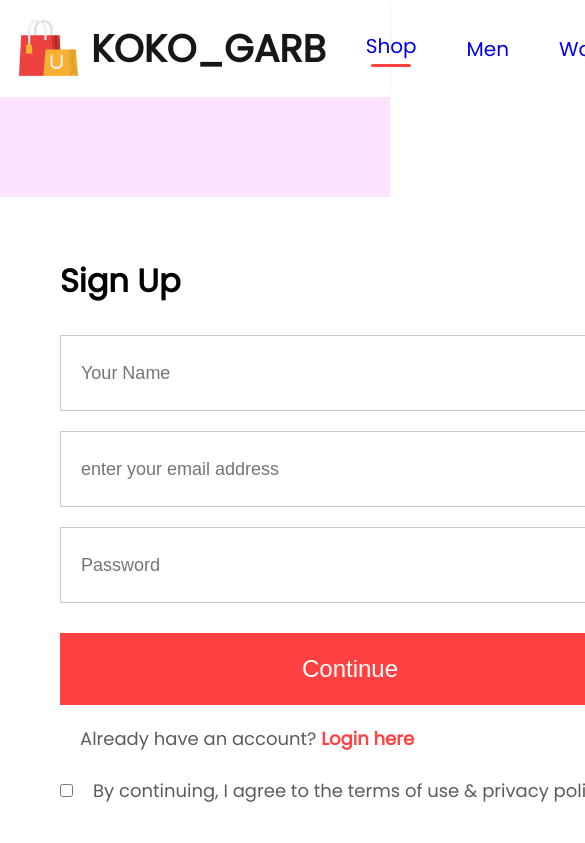
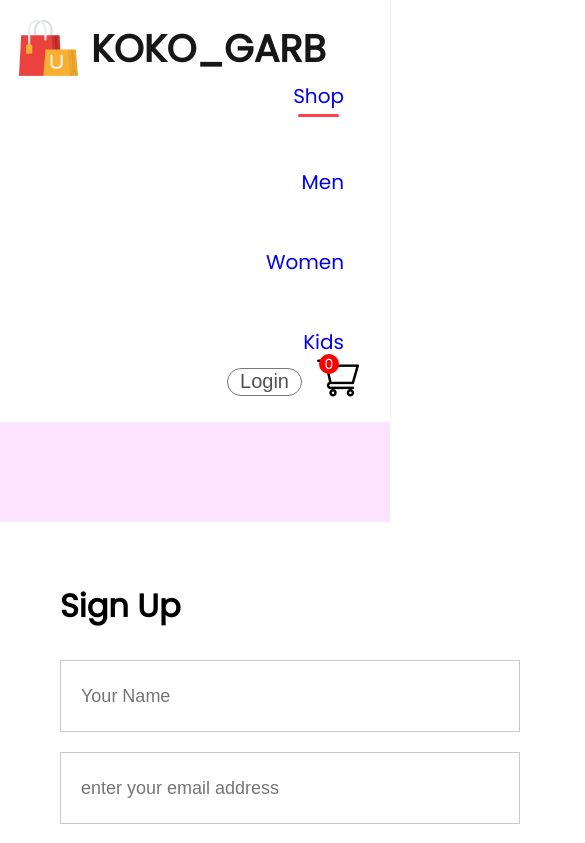
Before and after one commit to Jejeet/KokoBiz, a React (Create React App) app: page /login in a window 390 px wide. Shown: the top 843 px of the page, 585 px wide, since content can reach past the window. Built offline with nearby package versions, Linux system fonts and the light colour scheme; a web font is replaced by a local one.

Commit message:
sidenav bar

```diff
--- a/src/Components/Navbar/Navbar.css
+++ b/src/Components/Navbar/Navbar.css
@@ -71,9 +71,77 @@
     background: red;
     color: white;
 }
+.navMedia {
+    display: none;
+}
 .navMedia img{
     width: 40px;
     height: 34px;
     padding-top: 1rem;
+}
 
+
+
+@media screen and (max-width:769px){
+    .navbar{
+        display: flex;
+        flex-direction: column;
+
+        /* justify-content: flex-start; */
+        /* padding:16px; */
+        /* box-shadow: 0 1px 3px -2px black; */
+    }
+
+    .nav-menu{
+        display: flex;
+        flex-direction: column;
+        gap: 50px;
+        align-items: flex-end;
+        justify-content: space-between;
+        list-style: none;
+        color: #626262;
+        font-size: 20px;
+        font-weight: 500;
+        padding: 0 30px 0 0;
+    }
+    .nav-login-cart{
+        display: flex;
+        justify-content: flex-end;
+        align-items: flex-end;
+        padding: 0 35px 0 0;
+
+    }
+    .nav-login-cart{
+        display: flex;
+        align-items: center;
+        gap: 15px;
+    }
+    .nav-login-cart button{
+        width: 75px;
+        height:28px;
+        outline: none;
+        border: 1px solid #7a7a7a;
+        border-radius: 75px;
+        color: #515151;
+        font-size: 20px;
+        font-weight: 500;
+        background: white;
+        cursor: pointer;
+    }
+    .nav-login-cart button:active{
+        background:#f3f3f3 ;
+    }
+    .nav-cart-count{
+        width: 20px;
+        height: 20px;
+        display: flex;
+        justify-content: center;
+        align-items: center;
+        margin-top: -35px;
+        margin-left: -55px;
+        border-radius:11px ;
+        font-size: 14px;
+        background: red;
+        color: white;
+    }
 }
--- a/src/Components/Navbar/Navbar.jsx
+++ b/src/Components/Navbar/Navbar.jsx
@@ -20,6 +20,7 @@ const Navbar = () => {
             <img src={logo} alt="" />
             <p>KOKO_GARB</p>
         </div>
+
 
         <ul className="nav-menu">
         {/* add onclick to each of them and a function set to set menu*/}
--- a/src/index.css
+++ b/src/index.css
@@ -1,5 +1,7 @@
 *{
   margin: 0;
+  padding: 0;
+  box-sizing: border-box;
 }
 body {
   margin: 0;
```
